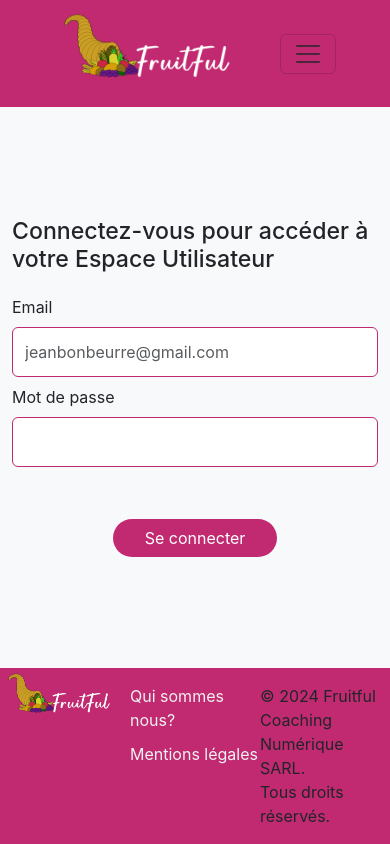
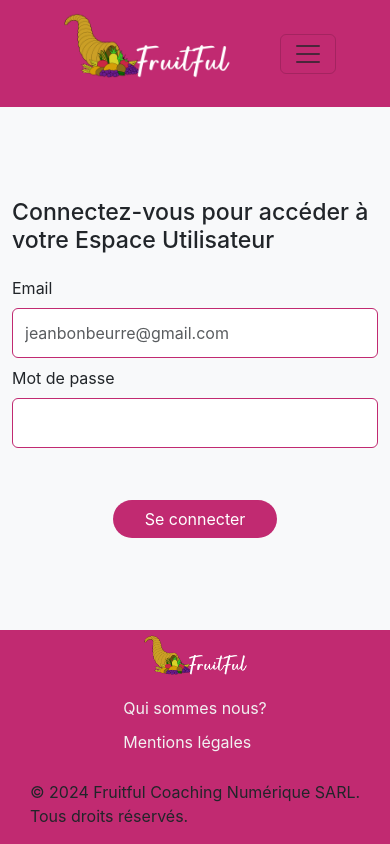
Before and after one commit to RomainVReco/fruitful-app, a React (Create React App) app: page /login in a window 390 px wide. Built offline with nearby package versions, Linux system fonts and the light colour scheme.

Commit message:
ajoute date picker

```diff
--- a/src/App.css
+++ b/src/App.css
@@ -315,7 +315,7 @@ label {
   background-repeat: no-repeat;
   background-attachment: fixed;
   background-position: center center;
-  background-size: cover;
+  background-size:cover;
   padding-bottom: 1.5rem;
 }
 
--- a/src/components/InputModalText.js
+++ b/src/components/InputModalText.js
@@ -1,13 +1,15 @@
 import React from 'react'
 
 export default function InputModalText(props) {
+
+const typeInput = props.type || 'text'
 
   return (
     <div className='container'>
       <div className='row'>
         <div className=''>
           <label htmlFor={props.id} className='form-label'>{props.nomLabel}</label>
-          <input type="text" id={props.id} className='form-control profil-border' onChange={props.method}
+          <input type={typeInput} id={props.id} className='form-control profil-border' onChange={props.method}
             placeholder={props.exemple} value={props.titre}></input>
         </div>
       </div>
--- a/src/components/footer/footer-css.css
+++ b/src/components/footer/footer-css.css
@@ -65,3 +65,11 @@
   .mentions-legales-bordure {
     padding: 100px;
   }
+
+  @media (max-width: 645px) {
+    .footer-container {
+      display: flex;
+      flex-direction: column;
+      align-items: center;
+    }
+  }
--- a/src/pages/inscrit/CreationTache.js
+++ b/src/pages/inscrit/CreationTache.js
@@ -151,7 +151,7 @@ export default function CreationTache() {
 				</ModaleLogo>
 
 
-				<InputModalText nomLabel='A partir du : ' id='dateDebut'
+				<InputModalText nomLabel='A partir du : ' id='dateDebut' type='date'
 					method={handleChange} exemple={new Date().toLocaleDateString()} onClick={() => console.log('Clic')} />
 
 				<InputModalQuantity nomLabel={'Fréquence : '} id='frequence' method={handleChange}
--- a/src/pages/inscrit/ModifierTache.js
+++ b/src/pages/inscrit/ModifierTache.js
@@ -185,7 +185,7 @@ export default function ModifierTache() {
                     Coucou
                 </ModaleLogo>
                 <InputModalText nomLabel='A partir du : ' id='dateDebut'
-                    method={handleChange} onClick={() => console.log('Clic')} titre={tache.dateDebut} />
+                    method={handleChange} type='date' onClick={() => console.log('Clic')} titre={tache.dateDebut} />
 
                 <InputModalQuantity nomLabel={'Fréquence : '} id='frequence' titre={tache.frequence} method={handleChange}
                     periode='jours' mini='1' max='7' />
@@ -223,7 +223,7 @@ export default function ModifierTache() {
                     <button className='btn boutonAnnuler' onClick={handleClickCancel}>Annuler</button>
                     {/* <GenericButton label="Valider" buttonStyle='boutonValider' method={handleSubmit}/> */}
                 </div>
-                <div className='d-flex justify-content-end mt-1 w-100'>
+                <div className='d-flex justify-content-end mt-1 w-100 pb-3'>
                 <button className='btn boutonSupprimer' onClick={(event) => handleDelete(event, tache.idEvenement)}>Supprimer</button>
                     <ModaleConfirmation open={isModaleSuppressionOpen} method={onCloseSuppression}
                         lignes={infoSuppression} titre={"Résultat"} />
--- a/src/pages/inscrit/Profil.js
+++ b/src/pages/inscrit/Profil.js
@@ -120,8 +120,6 @@ export default function Profil() {
         console.log("cible du clic : ", event.target.id)
         let hasBeenChecked = Number(event.target.checked)
         setClient(temp => ({ ...temp, [event.target.id]: hasBeenChecked }))
-        console.log('newsletter : ', client['newsletter'])
-        console.log('specialOffer : ', client['specialOffer'])
     }
 
     const handleChange = (event) => {
```
